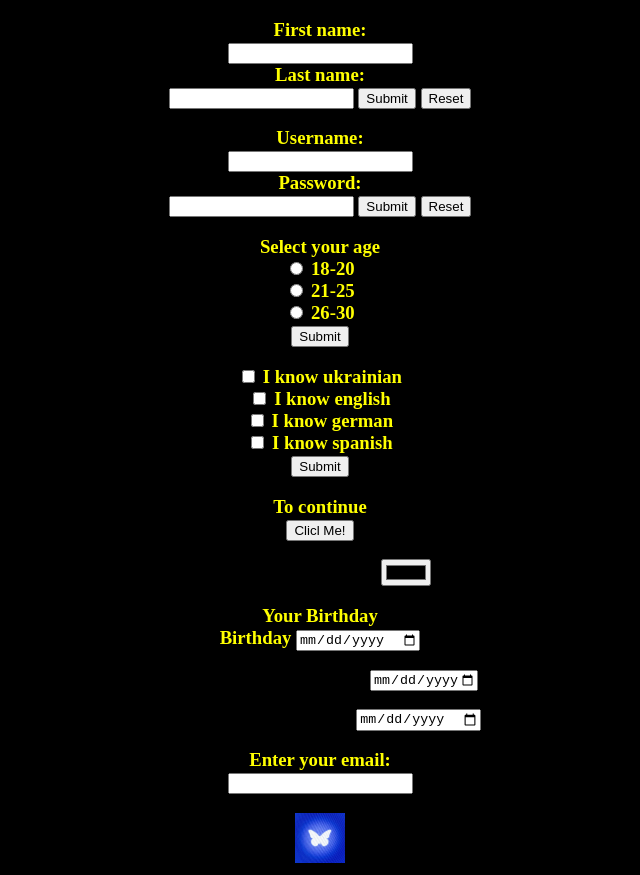
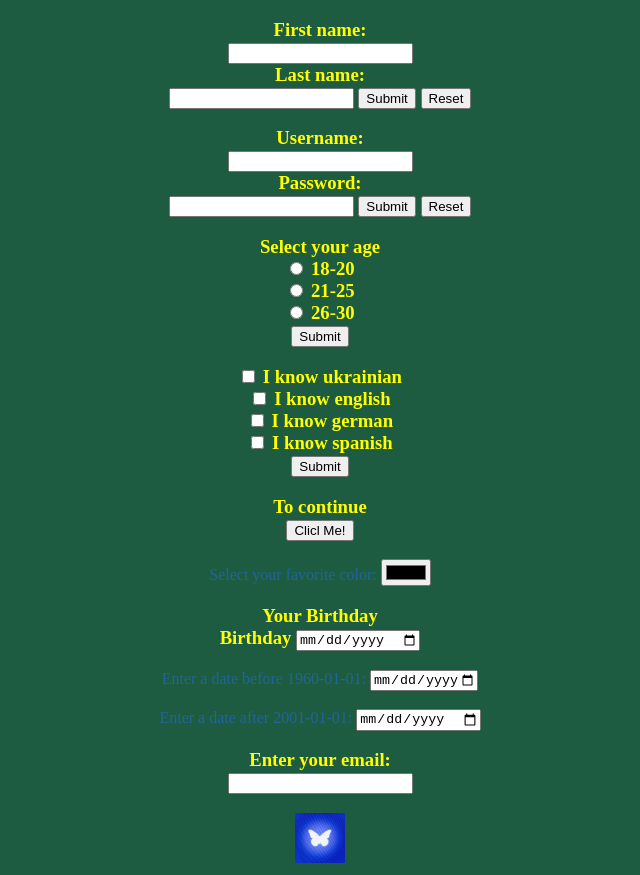
Before and after one commit to Coconutcharmer/input_task, a plain HTML site: page index.html in a window 1280 px wide. Shown: the whole page, without its empty margins (320-960 px from the left). Drawn offline with Linux system fonts and the light colour scheme.

Commit message:
homework

```diff
--- a/style/my-style.css
+++ b/style/my-style.css
@@ -1,8 +1,11 @@
 body {
     text-align: center;
-    background-color: black;
+    background-color: rgb(30, 92, 66);
     text-decoration-color: rgb(4, 44, 16);
 }
 h3 {
     color: yellow;
 }
+p {
+    color: rgb(34, 101, 152);
+}
```
